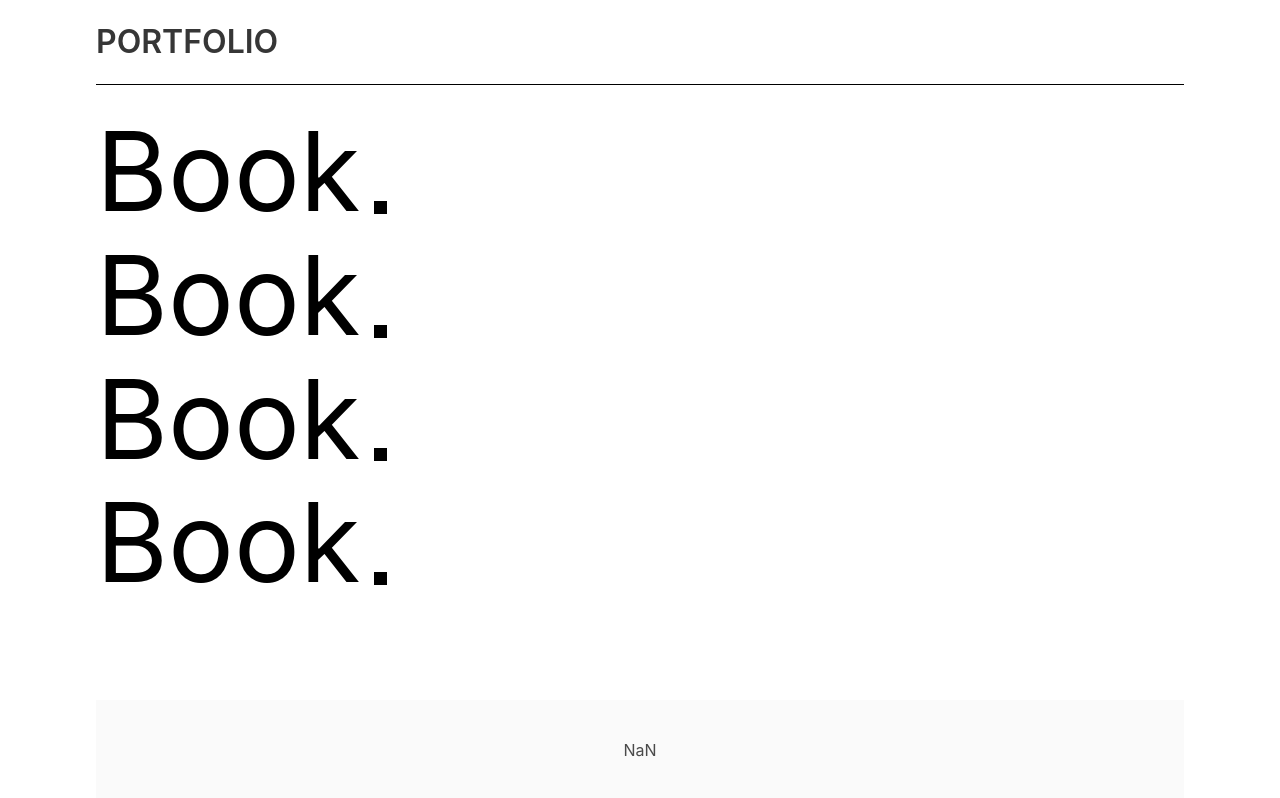
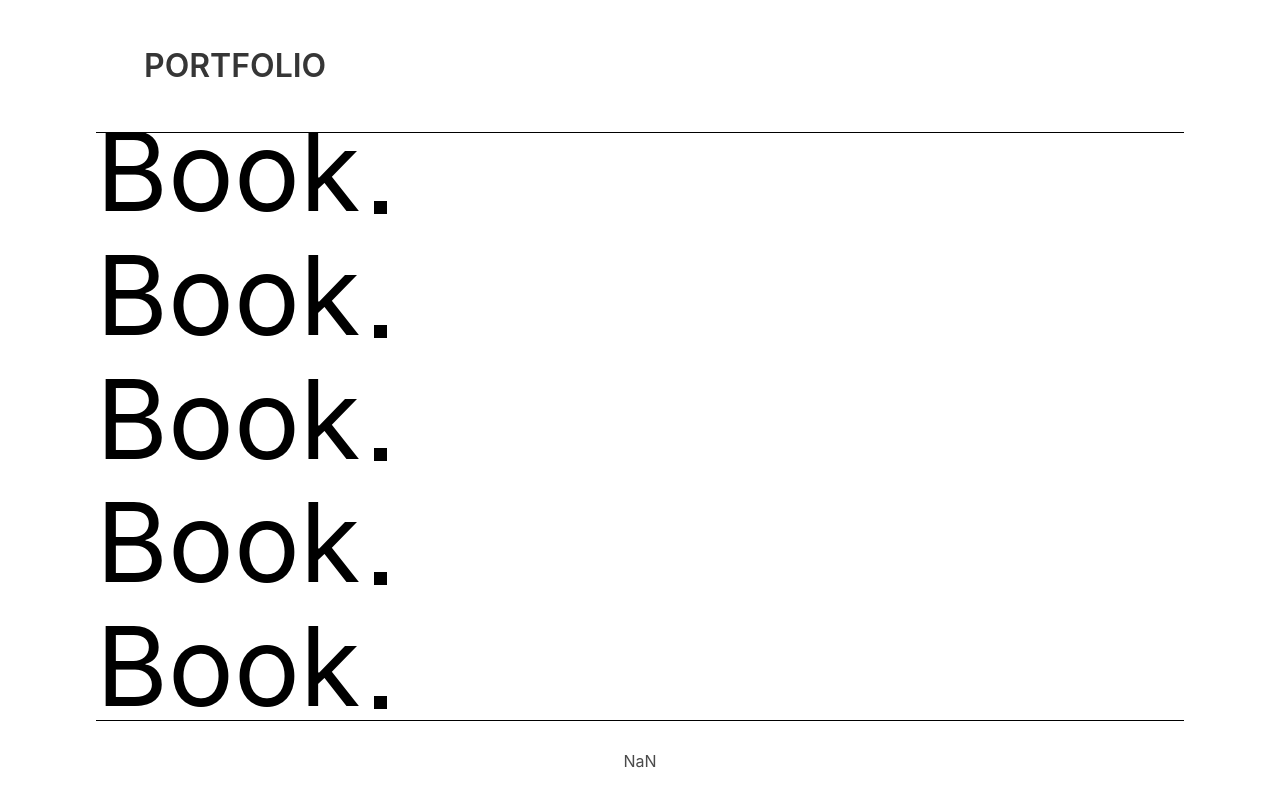
Before and after one commit to Clemrc/PORTFOLIO_QUENTIN, a Nuxt app: page / in a window 1280 px wide. Shown: the top 798 px of the page. Built offline with nearby package versions, Linux system fonts and the light colour scheme.

Commit message:
updated footer

```diff
--- a/assets/styles/main.scss
+++ b/assets/styles/main.scss
@@ -1,10 +1,6 @@
 @charset "utf-8";
 @import "~bulma/bulma";
 
-
-.hero-body {
-  padding: 1.5rem 0rem;
-}
 
 // TRANSITIONS
 
--- a/components/footer.vue
+++ b/components/footer.vue
@@ -1,22 +1,37 @@
 <template>
-  <div class="footer">
-    <div id="_percent">0</div>
-  </div>
+  <footer>
+    <div class="footer">
+      <div id="_percent">0</div>
+    </div>
+  </footer>
 </template>
 
 <script>
-export default {}
+import gsap from 'gsap'
+export default {
+  mounted() {
+    gsap.from('.footer', {
+      duration: 1.5,
+      opacity: 0,
+      y: 50,
+      ease: 'expo'
+    })
+  }
+}
 </script>
 
 <style>
 .footer {
+  border-top: 1px solid black;
   padding: 0;
-  height: 100px;
+  height: 80px;
   position: fixed;
+  z-index: 10;
   bottom: 0%;
   width: 85%;
   display: flex;
   justify-content: center;
   align-items: center;
+  background-color: white;
 }
 </style>
--- a/layouts/default.vue
+++ b/layouts/default.vue
@@ -1,9 +1,14 @@
 <template>
   <div class="app">
-    <Infobar :title="title" />
+    <no-ssr>
+      <Infobar :title="title" />
+    </no-ssr>
+
     <nuxt class="nuxt" />
-    <!-- <Nav /> -->
-    <Footer />
+
+    <no-ssr>
+      <Footer />
+    </no-ssr>
   </div>
 </template>
 
@@ -57,7 +62,22 @@ html {
 }
 
 .nuxt {
-  margin-top: 110px;
+  margin-top: 80px;
   width: 100%;
 }
+
+footer {
+  display: none;
+}
+
+@media screen and (min-width: 1000px) {
+  .nuxt {
+    margin-top: 110px;
+    margin-bottom: 110px;
+  }
+
+  footer {
+    display: block;
+  }
+}
 </style>
--- a/pages/index.vue
+++ b/pages/index.vue
@@ -3,6 +3,22 @@
     <div class="container">
       <client-only>
         <div class="content">
+          <div class="title-content">
+            <h1 class="title">Book</h1>
+            <div class="square"></div>
+          </div>
+          <div class="title-content">
+            <h1 class="title">Book</h1>
+            <div class="square"></div>
+          </div>
+          <div class="title-content">
+            <h1 class="title">Book</h1>
+            <div class="square"></div>
+          </div>
+          <div class="title-content">
+            <h1 class="title">Book</h1>
+            <div class="square"></div>
+          </div>
           <div class="title-content">
             <h1 class="title">Book</h1>
             <div class="square"></div>
@@ -59,18 +75,12 @@ export default {
 </script>
 
 <style scoped>
-.container {
-  /* height: 80vh; */
-  /* border: 1px solid red; */
-  /* overflow: scroll; */
-}
-
 .content {
   display: flex;
   justify-content: flex-start;
   align-items: baseline;
   flex-direction: column;
-  height: 2000px;
+  /* height: 2000px; */
   width: 100%;
   /* border: 1px solid black; */
 }
```
